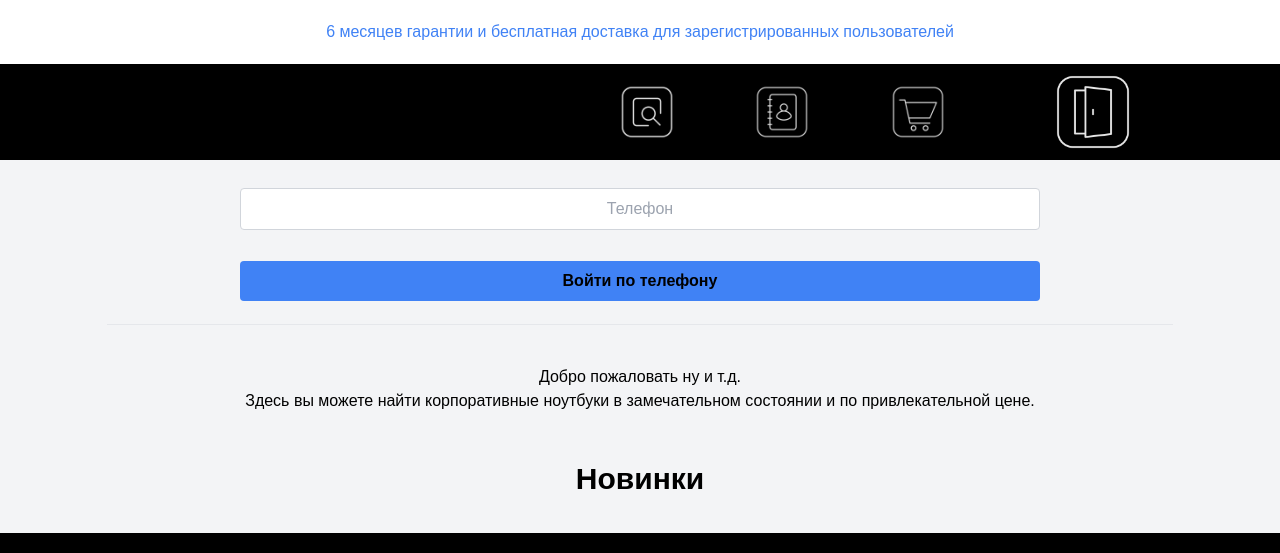
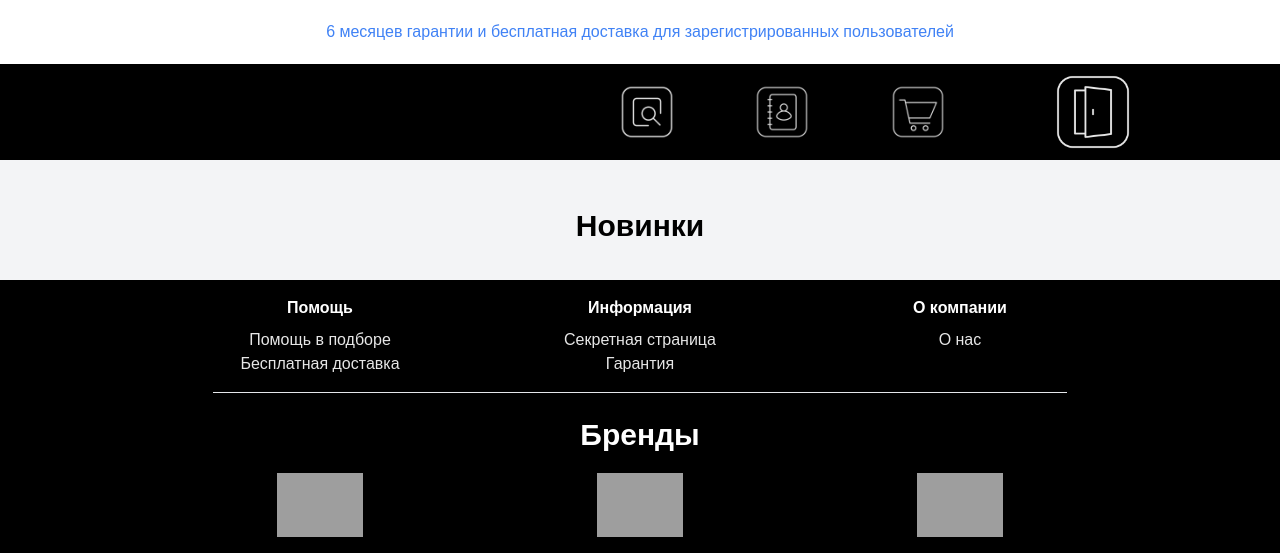
Before and after one commit to guff192/htmx-online-store, a Python web app: template templates/home.html in a window 1280 px wide. Shown: the top 553 px of the page. Run offline with Jinja, Linux system fonts and the light colour scheme; the template is opened without the code that fills it, so the values that code supplies are empty; style sheets or scripts are compiled from the project's sources; some web fonts are replaced; grey boxes are pictures that could not be loaded.

Commit message:
layout: Removed login buttons and welcome text from home page

```diff
--- a/templates/home.html
+++ b/templates/home.html
@@ -86,17 +86,7 @@
     {% include 'empty.html' %}
 {% endif %}
 
-{% if not user %}
-    {% include 'partials/oauth_buttons.html' %}
-{% endif %}
-
 <div id="main-content" class="container text-center mx-auto my-8">
-    <p>
-        Добро пожаловать
-        {% if request.state.user %}, <span class="font-bold">{{ request.state.user.name }}</span>,{% endif %}
-        ну и т.д.<br />
-        Здесь вы можете найти корпоративные ноутбуки в замечательном состоянии и по привлекательной цене.
-    </p>
 
    <div id="new-products">
        <h2 class="text-3xl font-bold text-center mb-1 mt-12">Новинки</h2>
```
